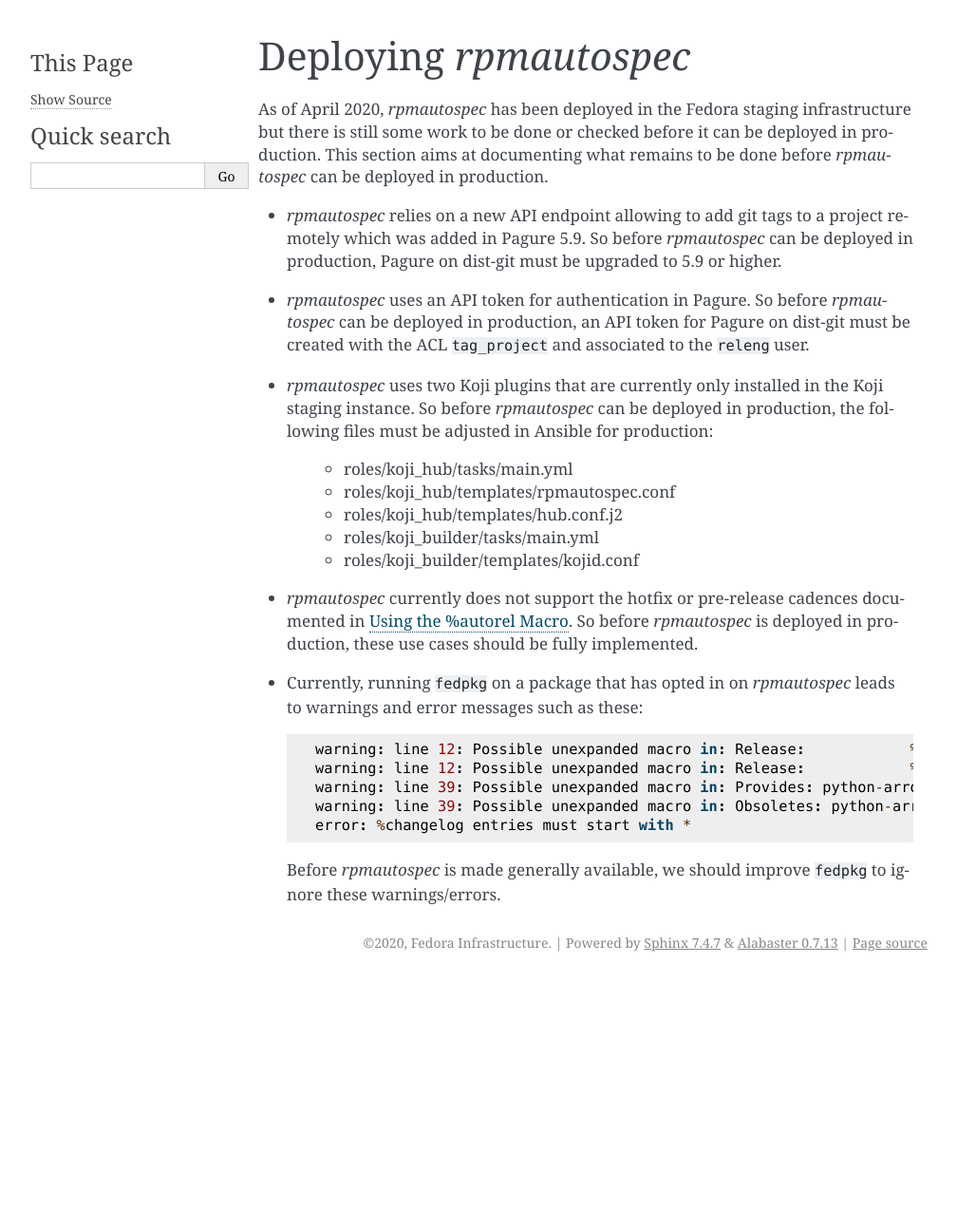
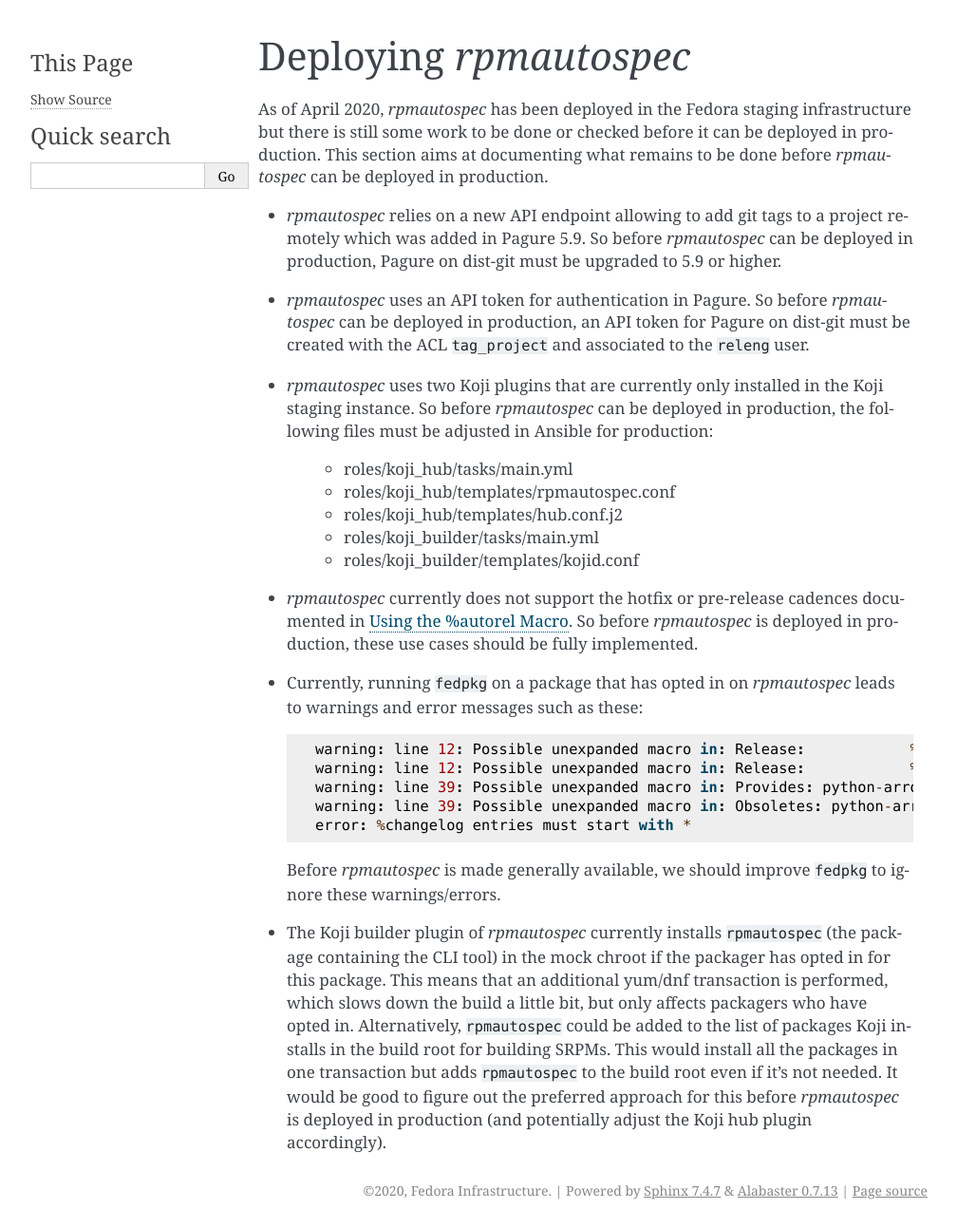
Before and after one commit to fedora-infra/rpmautospec, a Sphinx documentation site: the page built from doc/deploying.rst, in a window 1280 px wide. Shown: the whole page at 95% size, without its empty margins (133-1141 px from the left). Built offline with Sphinx 7.4.7, drawn with Linux system fonts in a browser that asks for light colours; before the commit the page ends 1032 px from its top, so only the background shows below that.

Commit message:
Document adding rpmautospec to build root directly
Signed-off-by: Pierre-Yves Chibon <pingou@pingoured.fr>

```diff
--- a/doc/deploying.rst
+++ b/doc/deploying.rst
@@ -41,3 +41,15 @@ to be done before `rpmautospec` can be deployed in production.
 
   Before `rpmautospec` is made generally available, we should improve ``fedpkg``
   to ignore these warnings/errors.
+
+* The Koji builder plugin of `rpmautospec` currently installs ``rpmautospec``
+  (the package containing the CLI tool) in the mock chroot if the packager has
+  opted in for this package. This means that an additional yum/dnf transaction
+  is performed, which slows down the build a little bit, but only affects
+  packagers who have opted in. Alternatively, ``rpmautospec`` could be added
+  to the list of packages Koji installs in the build root for building SRPMs.
+  This would install all the packages in one transaction but adds
+  ``rpmautospec`` to the build root even if it's not needed. It would be good
+  to figure out the preferred approach for this before `rpmautospec` is
+  deployed in production (and potentially adjust the Koji hub plugin
+  accordingly).
```
